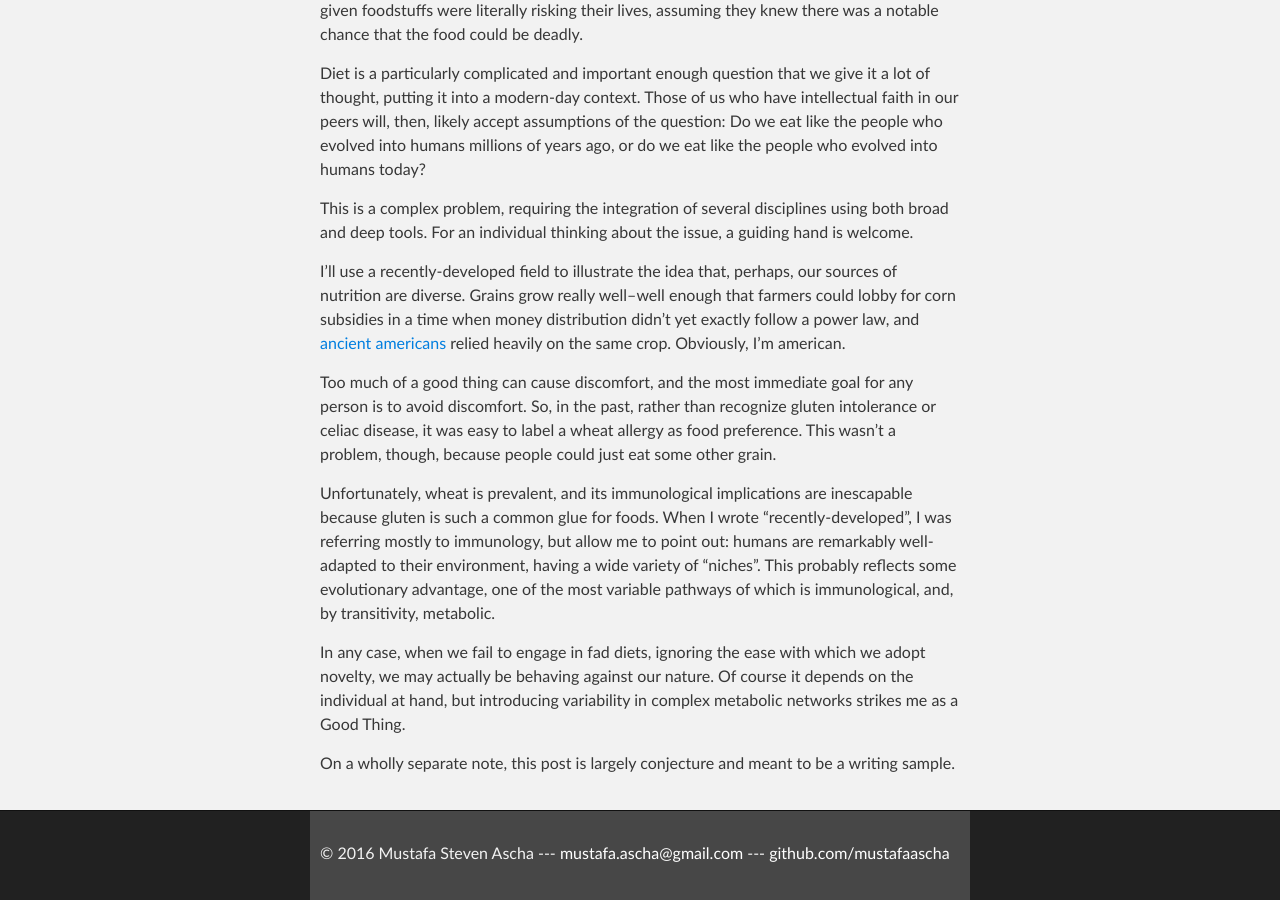
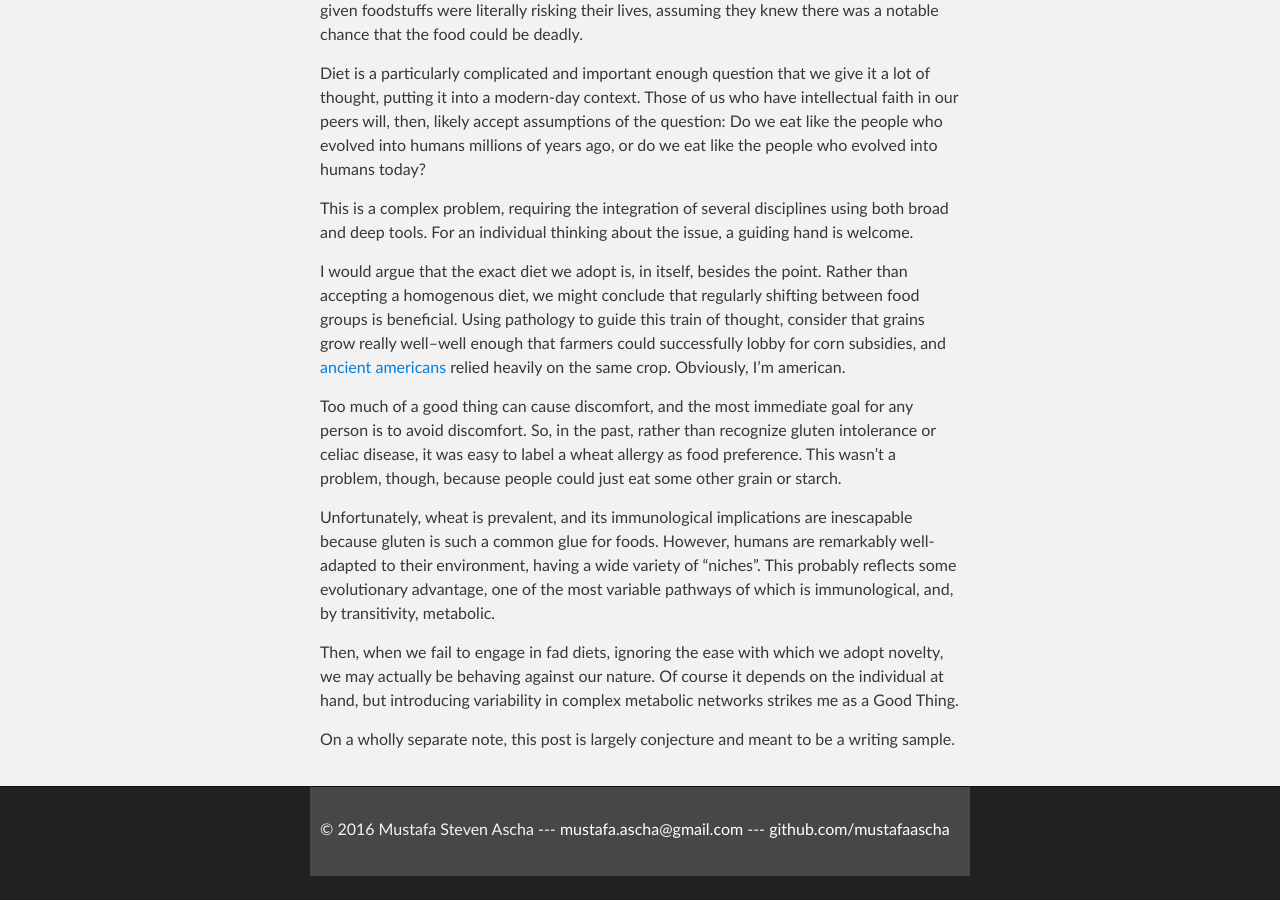
Before and after one commit to mustafaascha/mustafaascha.github.io, a Jekyll site: the page built from _posts/2017-03-04-variable-diets.md, in a window 1280 px wide and 900 px high, scrolled down 578 px. Built offline with Jekyll 4.4.1, drawn with Linux system fonts in a browser that asks for light colours; after the commit the page ends 1454 px from its top, so only the background shows below that.

Commit message:
Update 2017-03-04-variable-diets.md

```diff
--- a/_posts/2017-03-04-variable-diets.md
+++ b/_posts/2017-03-04-variable-diets.md
@@ -14,12 +14,12 @@ Diet is a particularly complicated and important enough question that we give it
 
 This is a complex problem, requiring the integration of several disciplines using both broad and deep tools. For an individual thinking about the issue, a guiding hand is welcome.
 
-I'll use a recently-developed field to illustrate the idea that, perhaps, our sources of nutrition are diverse. Grains grow really well--well enough that farmers could lobby for corn subsidies in a time when money distribution didn't yet exactly follow a power law, and [ancient americans](https://en.wikipedia.org/wiki/Agriculture_in_Mesoamerica) relied heavily on the same crop. Obviously, I'm american.
+I would argue that the exact diet we adopt is, in itself, besides the point. Rather than accepting a homogenous diet, we might conclude that regularly shifting between food groups is beneficial. Using pathology to guide this train of thought, consider that grains grow really well--well enough that farmers could successfully lobby for corn subsidies, and [ancient americans](https://en.wikipedia.org/wiki/Agriculture_in_Mesoamerica) relied heavily on the same crop. Obviously, I'm american.
 
-Too much of a good thing can cause discomfort, and the most immediate goal for any person is to avoid discomfort. So, in the past, rather than recognize gluten intolerance or celiac disease, it was easy to label a wheat allergy as food preference. This wasn't a problem, though, because people could just eat some other grain.
+Too much of a good thing can cause discomfort, and the most immediate goal for any person is to avoid discomfort. So, in the past, rather than recognize gluten intolerance or celiac disease, it was easy to label a wheat allergy as food preference. This wasn't a problem, though, because people could just eat some other grain or starch.
 
-Unfortunately, wheat is prevalent, and its immunological implications are inescapable because gluten is such a common glue for foods. When I wrote "recently-developed", I was referring mostly to immunology, but allow me to point out: humans are remarkably well-adapted to their environment, having a wide variety of "niches". This probably reflects some evolutionary advantage, one of the most variable pathways of which is immunological, and, by transitivity, metabolic.
+Unfortunately, wheat is prevalent, and its immunological implications are inescapable because gluten is such a common glue for foods. However, humans are remarkably well-adapted to their environment, having a wide variety of "niches". This probably reflects some evolutionary advantage, one of the most variable pathways of which is immunological, and, by transitivity, metabolic.
 
-In any case, when we fail to engage in fad diets, ignoring the ease with which we adopt novelty, we may actually be behaving against our nature. Of course it depends on the individual at hand, but introducing variability in complex metabolic networks strikes me as a Good Thing.
+Then, when we fail to engage in fad diets, ignoring the ease with which we adopt novelty, we may actually be behaving against our nature. Of course it depends on the individual at hand, but introducing variability in complex metabolic networks strikes me as a Good Thing.
 
 On a wholly separate note, this post is largely conjecture and meant to be a writing sample.
```
